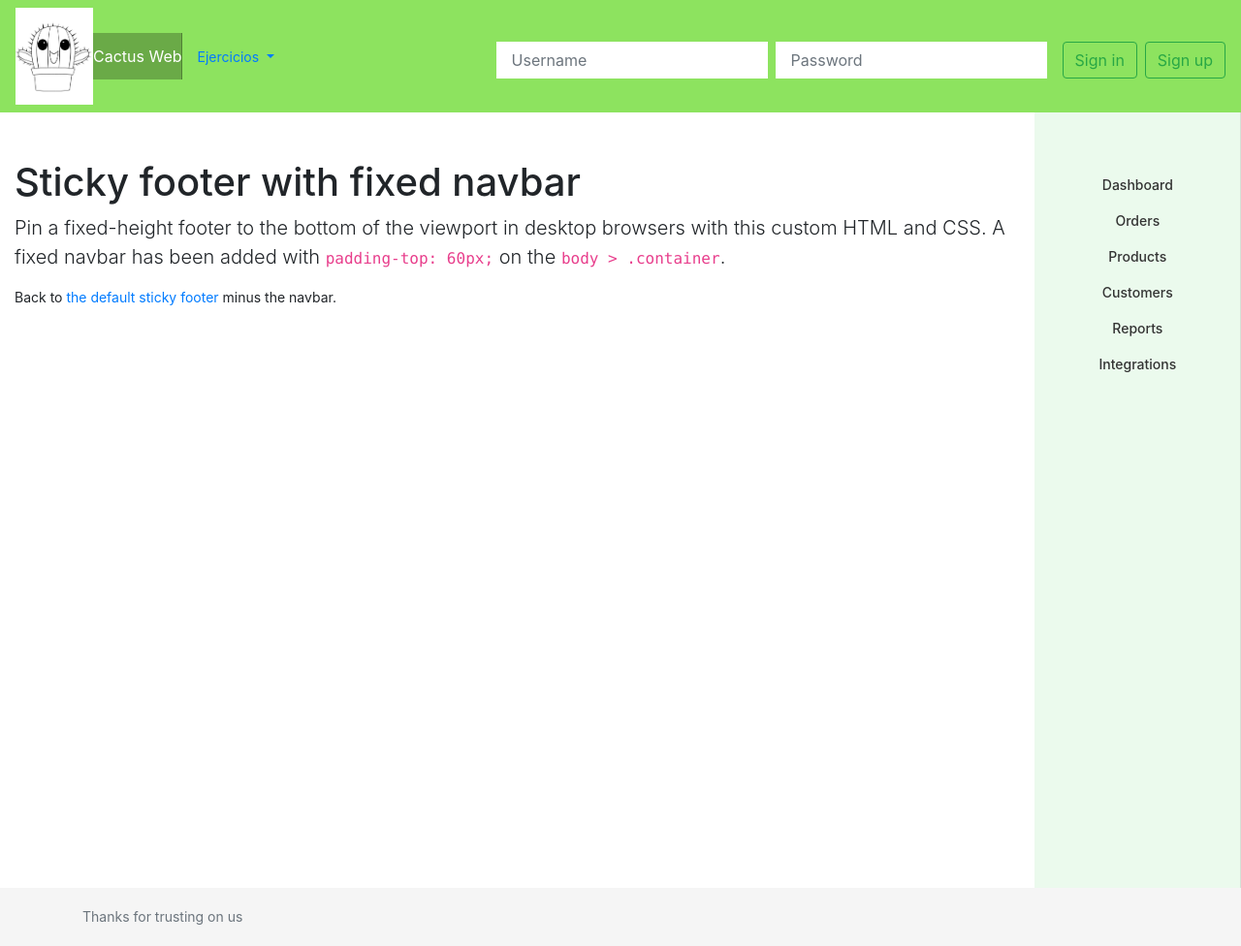
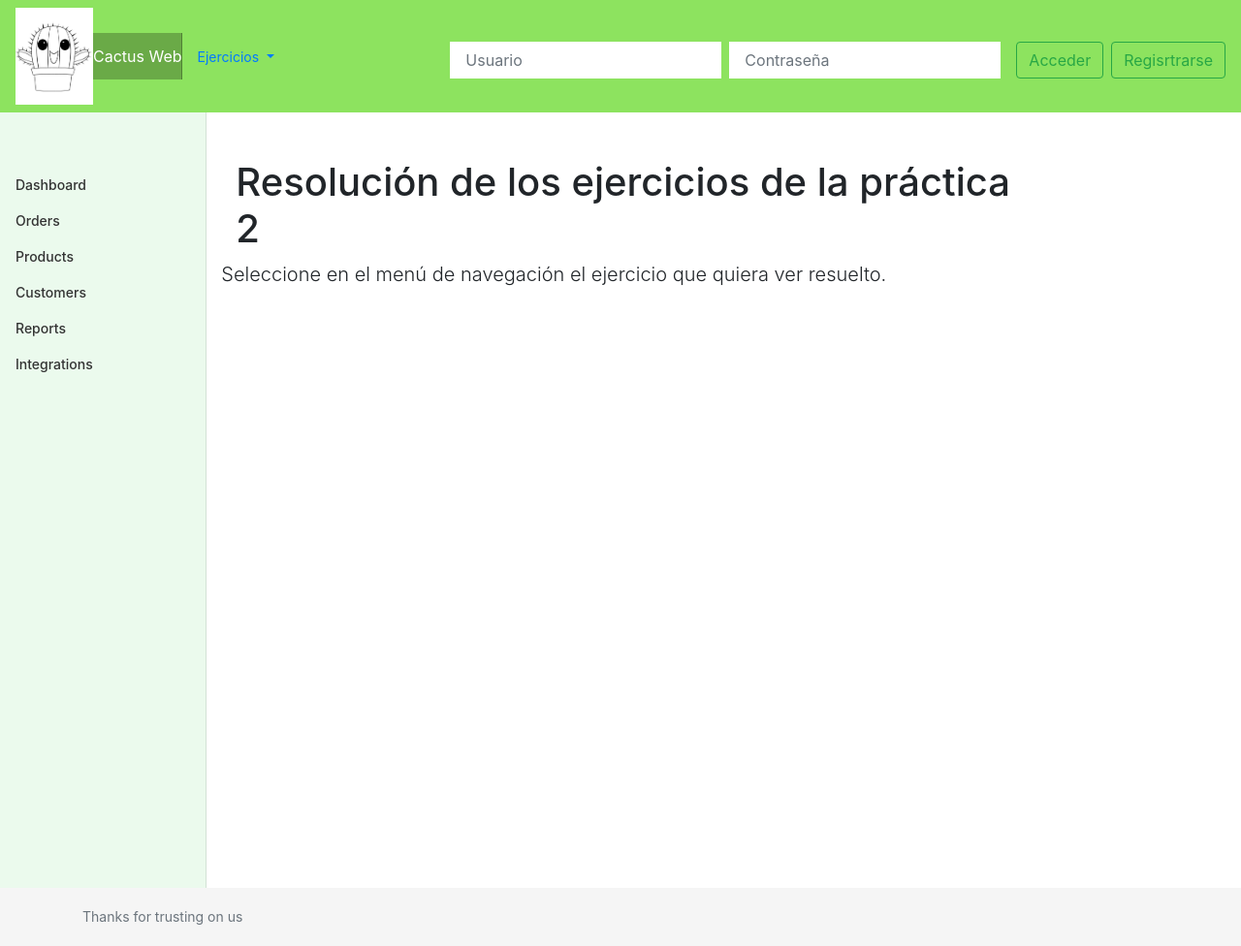
Before and after one commit to patriciacorhid/DAI_practicas, a Flask app: page /p3/ in a window 1280 px wide. Shown: the whole page at 97% size. Run offline with Flask 2, Linux system fonts and the light colour scheme; parts of the project's set-up code (start-up, migrations or seed data) failed here and were passed over; some libraries are stand-ins or nearby versions.

Commit message:
Añadida herencia y sign up

```diff
--- a/app/static/style.css
+++ b/app/static/style.css
@@ -36,3 +36,7 @@ code {
 #Menu {
   background-color: #EBFAED;
 }
+
+.dropdown-menu {
+  background-color: #8DE35F;
+}
--- a/app/templates/p3.html
+++ b/app/templates/p3.html
@@ -41,32 +41,32 @@
 		<span class="caret"></span></a>
               <ul class="dropdown-menu">
 		<li><a href="/p1ej1/">Ejercicio 1</a></li>
-		<li><a href="/burbuja/0, -3, 8, 5, 11, 2, 4">Ejercicio 2 - Burbuja</a></li>
-		<li><a href="/insercion/0, -3, 8, 5, 11, 2, 4">Ejercicio 2 - Inserción</a></li>
-		<li><a href="/seleccion/0, -3, 8, 5, 11, 2, 4">Ejercicio 2 - Seleccion</a></li>
-		<li><a href="/criba/200">Ejercicio 3 - Criba</a></li>
-		<li><a href="/fibonacci/9">Ejercicio 4 - Fibonacci</a></li>
-		<li><a href="/parentesis/[[][[]]]">Ejercicio 5 - Parentesis</a></li>
-		<li><a href="/reg1/El agente A preparaba los planes de su misión. Esta noche se encontraría con su archienemigo B y esperabo poder derrotarlo de una vez por todas.">Ejercicio 6-1</a></li>
-		<li><a href="/reg2/Busqué su correo desesperadamente entre aquella larga lista: maria223@gmail.com, pepito_chiquitito@yahoo.es, jose28ramirez@google45.org... Aquí está: lola_la_ola_6544@sss.es">Ejercicio 6-2</a></li>
-		<li><a href="/reg3/ No me acordaba de su cuenta bancaria:1234-1234-5678-5678, 1111-1111-1111-1111,9874 5632 1447 1444. Todos intentos fallidos. Ya era 19-03-2020, necesitaba la cuenta urgentemente">Ejercicio 6-3</a></li>
+		<li><a href="/p1ej2_burbuja/0, -3, 8, 5, 11, 2, 4">Ejercicio 2 - Burbuja</a></li>
+		<li><a href="/p1ej2_insercion/0, -3, 8, 5, 11, 2, 4">Ejercicio 2 - Inserción</a></li>
+		<li><a href="/p1ej2_seleccion/0, -3, 8, 5, 11, 2, 4">Ejercicio 2 - Selección</a></li>
+		<li><a href="/p1ej3/200">Ejercicio 3</a></li>
+		<li><a href="/p1ej4/9">Ejercicio 4</a></li>
+		<li><a href="/p1ej5/[[][[]]]">Ejercicio 5</a></li>
+		<li><a href="/p1ej61/El agente A preparaba los planes de su misión. Esta noche se encontraría con su archienemigo B y esperabo poder derrotarlo de una vez por todas.">Ejercicio 6 - Mayúscula</a></li>
+		<li id="ejercicios"><a href="/p1ej62/Busqué su correo desesperadamente entre aquella larga lista: maria223@gmail.com, pepito_chiquitito@yahoo.es, jose28ramirez@google45.org... Aquí está: lola_la_ola_6544@sss.es">Ejercicio 6 - Correos</a></li>
+		<li id="ejercicios"><a href="/p1ej63/ No me acordaba de su cuenta bancaria:1234-1234-5678-5678, 1111-1111-1111-1111,9874 5632 1447 1444. Todos intentos fallidos. Ya era 19-03-2020, necesitaba la cuenta urgentemente">Ejercicio 6 - Cuentas</a></li>
               </ul>
 	    </li>
           </ul>
 
-	  <!-- Login Formulario -->
+	  <!-- Formulario Login -->
 
 	  {% if not session['username'] %}
 	  <!-- Si no hay nadie registrado, muestro formulario -->
 	  <form class="form-inline mt-2" method='POST' action="/login/">
-            <input name="username" class="form-control mr-2" type="text" placeholder="Username">
-	    <input name="password" class="form-control mr-2" type="password" placeholder="Password">
-            <button class="btn btn-outline-success  my-2 mx-sm-2" type="submit">Sign in</button>
-	    <a class="btn btn-outline-success  my-2" href="/login/">Sign up</a>
+            <input name="username" class="form-control mr-2" type="text" placeholder="Usuario">
+	    <input name="password" class="form-control mr-2" type="password" placeholder="Contraseña">
+            <button class="btn btn-outline-success  my-2 mx-sm-2" type="submit">Acceder</button>
+	    <a class="btn btn-outline-success  my-2" href="/signup/">Regisrtrarse</a>
           </form>
 	  {% else %}
 	  <!-- Si hay alguien registrado, botón de salir -->
-	  <a class="btn btn-outline-success  my-2" href="/exit/">Exit</a>
+	  <a class="btn btn-outline-success  my-2" href="/exit/">Salir</a>
 	  {% endif %}
 
         </div>
@@ -74,14 +74,53 @@
     </header>
 
     <div class="container-fluid">
-  <div class="row">
+      <div class="row">
 
-    <!-- Login Message -->
+    	 <!-- Dashboard-->
+        <nav id="Menu" class="col-md-2 col-lg-2 d-md-block sidebar collapse">
+      <div class="sidebar-sticky">
+        <ul class="nav flex-column">
+          <li class="nav-item mr-auto">
+            <a class="nav-link" href="#">
+              Dashboard
+            </a>
+          </li>
+          <li class="nav-item mr-auto">
+            <a class="nav-link" href="#">
+              Orders
+            </a>
+          </li>
+          <li class="nav-item mr-auto">
+            <a class="nav-link" href="#">
+              Products
+            </a>
+          </li>
+          <li class="nav-item mr-auto">
+            <a class="nav-link" href="#">
+              Customers
+            </a>
+          </li>
+          <li class="nav-item mr-auto">
+            <a class="nav-link" href="#">
+              Reports
+            </a>
+          </li>
+          <li class="nav-item mr-auto">
+            <a class="nav-link" href="#">
+              Integrations
+            </a>
+          </li>
+        </ul>
+      </div>
+    </nav>
+
+    <!-- Contenido de la web -->
+    <!-- Mensaje de Login -->
     <main role="main" class="container-fluid col-md-10 col-lg-10" >
       {% with messages = get_flashed_messages() %}
       {% if messages %}
       {% for message in messages %}
-      {% if "Invalid" in message %}
+      {% if "invalid" in message %}
       <!-- Mensaje de error en el login -->
 	<div class="alert alert-danger mt-2" role="alert">
 	    {{ message }}
@@ -96,55 +135,20 @@
       {% endif %}
 	{% endwith %}
 
-      <!-- Web content-->
-      <h1 class="mt-5">Sticky footer with fixed navbar</h1>
-      <p class="lead">Pin a fixed-height footer to the bottom of the viewport in desktop browsers with this custom HTML and CSS. A fixed navbar has been added with <code>padding-top: 60px;</code> on the <code>body &gt; .container</code>.</p>
-      <p>Back to <a href="../sticky-footer/">the default sticky footer</a> minus the navbar.</p>
+      <!-- Texto de la página -->
+      <h1 class="col-md-10 col-lg-10 mt-5"> Resolución de los ejercicios de la práctica 2</h1>
+      <p class="lead"> Seleccione en el menú de navegación el ejercicio que quiera ver resuelto.</p>
+      <p>{% block title %} {% endblock %}</p>
+
+      <p>{% block ejercicio %} {% endblock %}</p>
+
     </main>
-
-    <!-- Dashboard-->
-        <nav id="Menu" class="col-md-2 col-lg-2 d-md-block sidebar collapse">
-      <div class="sidebar-sticky">
-        <ul class="nav flex-column">
-          <li class="nav-item mx-auto">
-            <a class="nav-link" href="#">
-              Dashboard
-            </a>
-          </li>
-          <li class="nav-item mx-auto">
-            <a class="nav-link" href="#">
-              Orders
-            </a>
-          </li>
-          <li class="nav-item mx-auto">
-            <a class="nav-link" href="#">
-              Products
-            </a>
-          </li>
-          <li class="nav-item mx-auto">
-            <a class="nav-link" href="#">
-              Customers
-            </a>
-          </li>
-          <li class="nav-item mx-auto">
-            <a class="nav-link" href="#">
-              Reports
-            </a>
-          </li>
-          <li class="nav-item mx-auto">
-            <a class="nav-link" href="#">
-              Integrations
-            </a>
-          </li>
-        </ul>
-      </div>
-    </nav>
 
   </div>
     </div>
 
 
-    <!-- Footer-->
+    <!-- Pie de pagina-->
     <footer class="footer">
       <div class="container">
         <span class="text-muted">Thanks for trusting on us</span>
```
Also changed, not shown: app/templates/ejerciciosp1.html (added, +9 -0 lines), app/templates/signup.html (added, +36 -0 lines).
